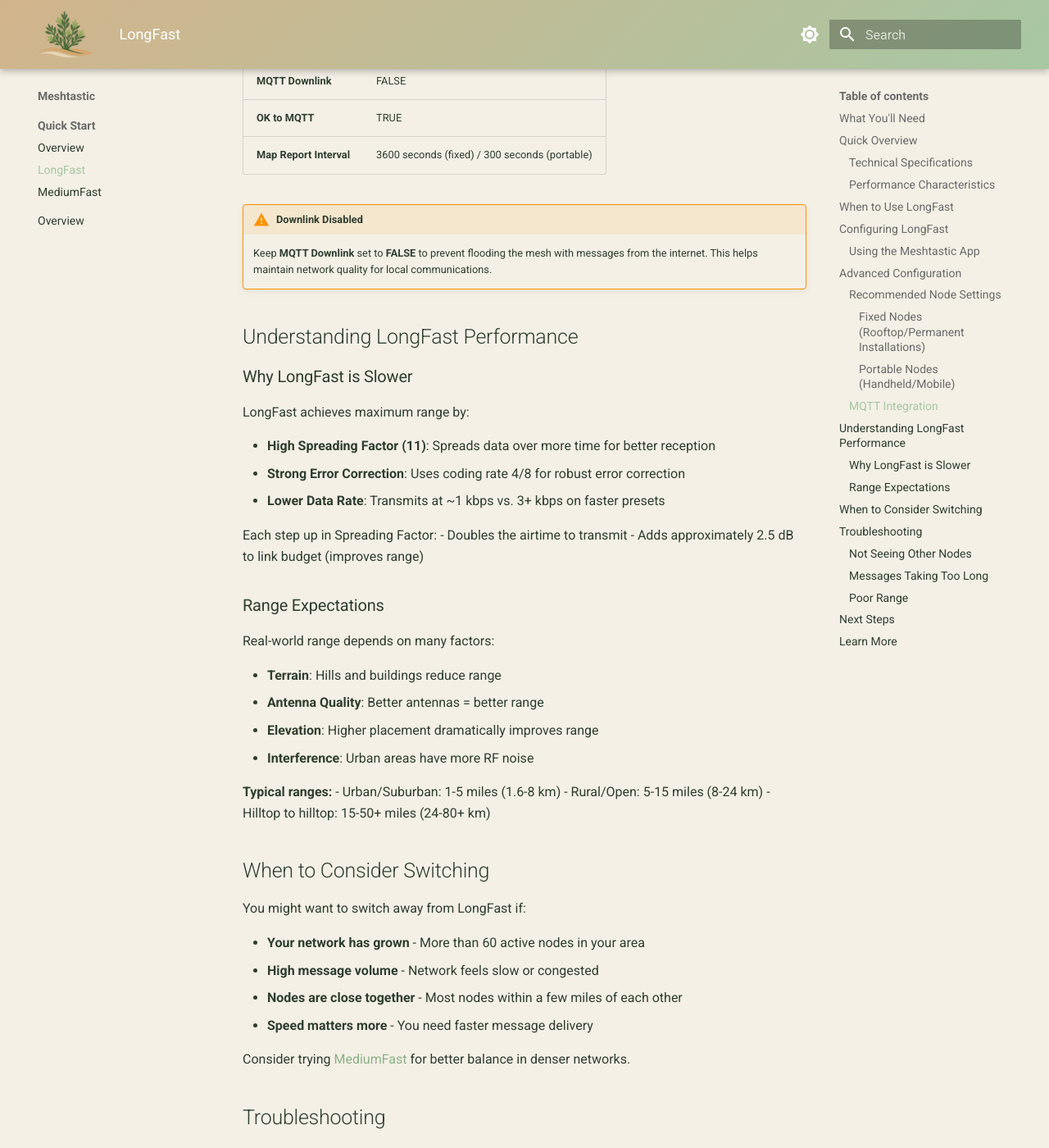
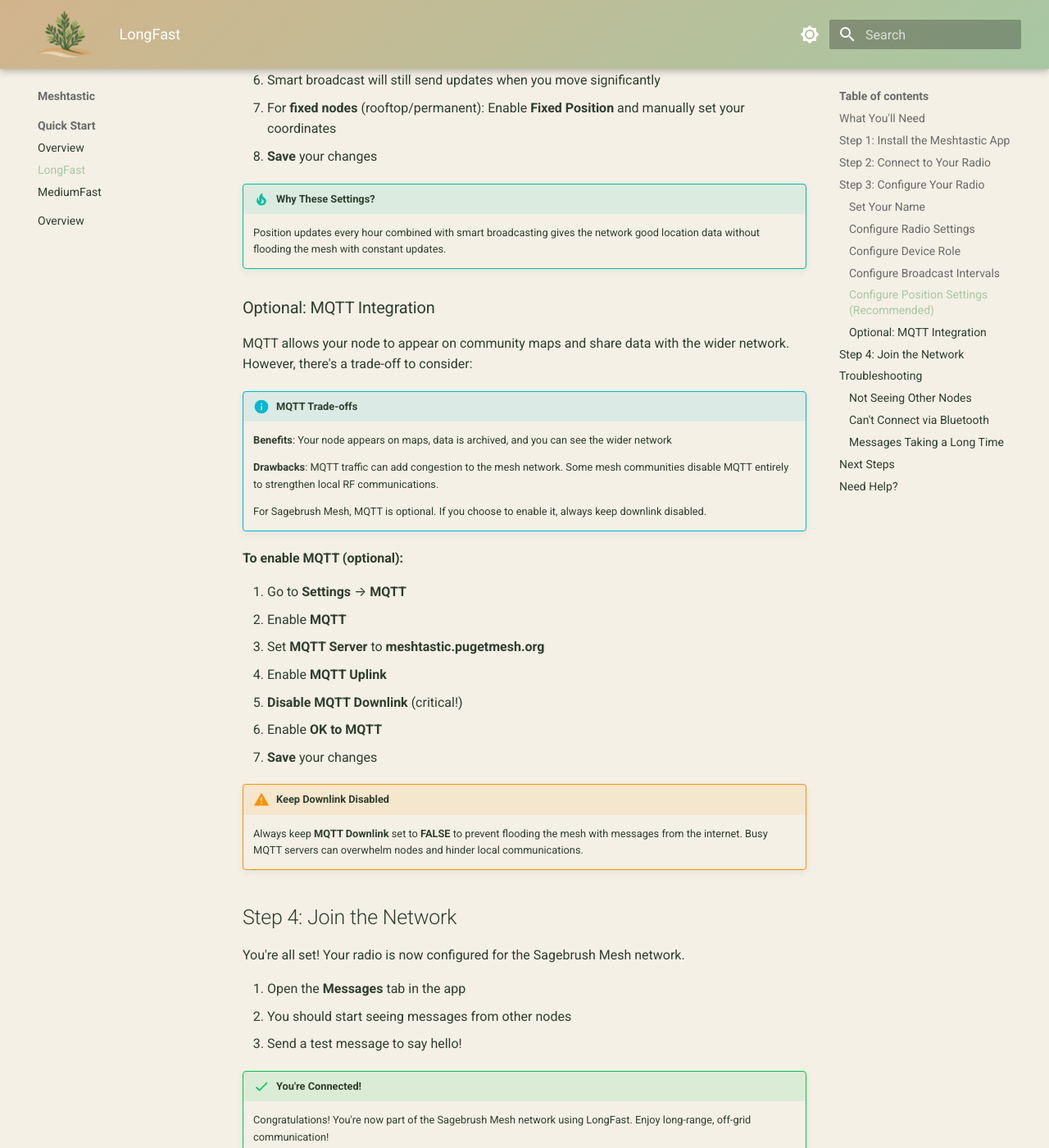
Before and after one commit to jtstockton/sagebrush-www, an MkDocs documentation site: the page built from docs/meshtastic/longfast.md, in a window 1280 px wide and 1400 px high, scrolled down 3486 px. Shown: the whole window at 82% size. Built offline with MkDocs 1.6.1 and Material for MkDocs 9.7.7, drawn with Linux system fonts in a browser that asks for light colours; some of the changed text lies outside the part shown.

Commit message:
Simplify LongFast and MediumFast guides to quick start format
- Restructured both pages to match MeshCore quick start style
- Removed complex technical explanations and performance comparisons
- Added step-by-step configuration instructions
- Corrected device role recommendations (CLIENT vs CLIENT_MUTE)
- Fixed terminology: "Max Hops" instead of "Hop Limit"
- Added broadcast interval best practices (node info: 3 hours, position: 1 hour)
- Enhanced MQTT section with trade-off explanations
- Clarified LongFast is used everywhere except Tri-Cities
- Clarified MediumFast is Tri-Cities only
- Based on official Meshtastic docs, PugetMesh, and Austin Mesh standards

🤖 Generated with [Claude Code](https://claude.com/claude-code)

Co-Authored-By: Claude Sonnet 4.5 <noreply@anthropic.com>

```diff
--- a/docs/meshtastic/longfast.md
+++ b/docs/meshtastic/longfast.md
@@ -1,9 +1,9 @@
-# LongFast Configuration
+# LongFast Quick Start
 
-Welcome to the LongFast preset guide! This is the **default** Meshtastic configuration, designed to provide maximum range right out of the box. If you're just getting started with Meshtastic, your device is likely already using this preset.
+Welcome to the LongFast preset guide! This is the **default configuration** for the Sagebrush Mesh network in most areas, designed to provide maximum range and reliable communication.
 
 !!! info "What is LongFast?"
-    LongFast is Meshtastic's default modem preset optimized for maximum range and reliability. It uses conservative radio settings that work well for small to medium-sized networks where range is more important than speed.
+    LongFast is Meshtastic's default modem preset optimized for maximum range. It's used across the Sagebrush Mesh network everywhere except the Tri-Cities area.
 
 ## What You'll Need
 
@@ -11,198 +11,182 @@ Welcome to the LongFast preset guide! This is the **default** Meshtastic configu
 - The Meshtastic app on your phone or computer
 - About 10 minutes to configure
 
-## Quick Overview
+## Step 1: Install the Meshtastic App
 
-### Technical Specifications
+Download the Meshtastic app for your device:
+
+=== "Android"
+    Download from the [Google Play Store](https://play.google.com/store/apps/details?id=com.geeksville.mesh){target="_blank"}
+
+=== "iOS"
+    Download from the [Apple App Store](https://apps.apple.com/us/app/meshtastic/id1586432531){target="_blank"}
+
+=== "Computer"
+    Use the web interface at [client.meshtastic.org](https://client.meshtastic.org/){target="_blank"}
+
+## Step 2: Connect to Your Radio
+
+1. **Enable Bluetooth** on your phone
+2. **Open the Meshtastic app**
+3. **Tap the connection icon** or go to the Bluetooth pairing screen
+4. **Select your radio** from the list of available devices
+5. **Wait for the connection** - you should see a "Connected" status
+
+!!! tip "Can't See Your Radio?"
+    - Make sure your radio is powered on
+    - Try turning Bluetooth off and on again
+    - Move your phone closer to the radio
+    - Check that no other device is already connected to it
+
+## Step 3: Configure Your Radio
+
+Now let's set up your radio to connect to the LongFast network.
+
+### Set Your Name
+
+1. Go to **Settings** in the app
+2. Find **Device** settings
+3. Enter your preferred name in the **Long Name** field (this is how others will see you)
+4. Set a short name in the **Short Name** field (4 characters, used on small displays)
+5. **Save** your changes
+
+### Configure Radio Settings
+
+To connect to the Sagebrush Mesh network using LongFast, use these settings:
 
 | Setting | Value |
 |---------|-------|
 | **Modem Preset** | LONG_FAST |
-| **Bandwidth** | 250 kHz |
-| **Spreading Factor** | 11 |
-| **Coding Rate** | 4/8 |
-| **Data Rate** | ~1 kbps |
-| **Link Budget** | ~153 dB |
+| **Frequency Slot** | 20 (906.875 MHz) |
+| **Region** | US |
 
-### Performance Characteristics
+!!! info "Why These Settings?"
+    These standardized settings ensure all devices on the network can communicate with each other. Using different settings means you won't be able to send or receive messages from the network.
 
-- **Range**: Maximum (5-15+ miles / 8-24+ km in ideal conditions)
-- **Message Speed**: Slower (~2-4 seconds per transmission)
-- **Airtime**: Higher (longer transmissions)
-- **Best For**: Rural areas, long-distance communication, smaller networks (<60 nodes)
+**To apply these settings:**
 
-!!! tip "Already Configured!"
-    If you haven't changed your settings, your Meshtastic device is already using LongFast by default - no configuration needed!
+1. Go to **Settings** → **Radio Configuration** (or **LoRa**)
+2. Set **Region** to **US**
+3. Set **Modem Preset** to **LONG_FAST**
+4. Set **Frequency Slot** to **20**
+5. **Save** your changes
 
-## When to Use LongFast
+### Configure Device Role
 
-Choose LongFast when:
-
-- **Maximum range is your priority** - You need to communicate over long distances
-- **Small to medium network** - Your mesh has fewer than 60 active nodes
-- **Rural deployments** - Nodes are spread far apart across open terrain
-- **Getting started** - It's the recommended default for new users
-- **Reliable connectivity** - You prefer stability over speed
-
-## Configuring LongFast
-
-### Using the Meshtastic App
-
-=== "Step 1: Open Settings"
-    1. Connect to your Meshtastic device
-    2. Tap the **Settings** icon
-    3. Select **Radio Configuration** (or **LoRa**)
-
-=== "Step 2: Select Preset"
-    1. Find **Modem Preset** in the radio settings
-    2. Select **LONG_FAST** from the dropdown
-    3. The app will automatically set:
-        - Bandwidth: 250 kHz
-        - Spreading Factor: 11
-        - Coding Rate: 4/8
-
-=== "Step 3: Set Frequency (Optional)"
-    **For Sagebrush Mesh / Puget Sound Area:**
-
-    Set your frequency slot to match your local network:
-
-    - **Frequency Slot**: 20
-    - **Actual Frequency**: 906.875 MHz
-
-    !!! info "Regional Standardization"
-        Different mesh communities may use different frequency slots. Check with your local mesh group for their recommended slot.
-
-=== "Step 4: Save & Restart"
-    1. Tap **Save** or **Apply**
-    2. Your device will restart with the new settings
-    3. Wait about 30 seconds for the reboot to complete
-
-!!! warning "Network Compatibility"
-    To communicate with others on a mesh network, **all devices must use identical settings** for Region and Modem Preset. Always verify your local mesh's configuration standards.
-
-## Advanced Configuration
-
-### Recommended Node Settings
-
-For optimal performance on the Sagebrush Mesh network, configure these additional settings:
-
-#### Fixed Nodes (Rooftop/Permanent Installations)
-
-| Setting | Recommended Value |
-|---------|------------------|
-| **Role** | CLIENT or CLIENT_MUTE |
-| **Hop Limit** | 3 |
-| **Node Info Broadcast** | 10800 seconds (3 hours) |
-| **Position Broadcast** | 18000 seconds (5 hours) |
-| **Fixed Position** | TRUE |
-| **GPS Mode** | ENABLED (or use Fixed Position) |
-
-#### Portable Nodes (Handheld/Mobile)
-
-| Setting | Recommended Value |
-|---------|------------------|
-| **Role** | CLIENT_MUTE (recommended) |
-| **Hop Limit** | 3 |
-| **Node Info Broadcast** | 1200-3600 seconds |
-| **Position Broadcast** | 1200-3600 seconds |
-| **Fixed Position** | FALSE |
-| **GPS Mode** | ENABLED |
-
-!!! tip "About Hop Limit"
-    A "hop" is one node relaying your message to another. **Hop Limit of 3** allows messages to travel through up to 3 intermediate nodes, covering many miles while minimizing network congestion. Use the lowest hop count that meets your needs.
-
-### MQTT Integration
-
-To see your node on community maps and share data with the wider network:
+Set your device role based on how you'll use it:
 
 | Setting | Value |
 |---------|-------|
-| **MQTT Enabled** | TRUE |
-| **MQTT Server** | meshtastic.pugetmesh.org |
-| **MQTT Uplink** | TRUE |
-| **MQTT Downlink** | FALSE |
-| **OK to MQTT** | TRUE |
-| **Map Report Interval** | 3600 seconds (fixed) / 300 seconds (portable) |
+| **Device Role** | CLIENT (recommended) |
+| **Max Hops** | 3 |
 
-!!! warning "Downlink Disabled"
-    Keep **MQTT Downlink** set to **FALSE** to prevent flooding the mesh with messages from the internet. This helps maintain network quality for local communications.
+**To apply these settings:**
 
-## Understanding LongFast Performance
+1. Go to **Settings** → **Device** → **Device Role**
+2. Select **CLIENT** (this allows your device to relay messages for others)
+3. Go to **Settings** → **Radio Configuration** → **LoRa** → **Max Hops**
+4. Set **Max Hops** to **3**
+5. **Save** your changes
 
-### Why LongFast is Slower
+!!! tip "About Device Roles"
+    **CLIENT** is the standard role that allows your device to send, receive, and relay messages for others, helping build the mesh network. If you want to reduce broadcasts from your node, consider using **CLIENT_MUTE**, but note that CLIENT_MUTE will NOT forward packets from others.
 
-LongFast achieves maximum range by:
+### Configure Broadcast Intervals
 
-- **High Spreading Factor (11)**: Spreads data over more time for better reception
-- **Strong Error Correction**: Uses coding rate 4/8 for robust error correction
-- **Lower Data Rate**: Transmits at ~1 kbps vs. 3+ kbps on faster presets
+Set how often your node announces itself to the network:
 
-Each step up in Spreading Factor:
-- Doubles the airtime to transmit
-- Adds approximately 2.5 dB to link budget (improves range)
+1. Go to **Settings** → **Device**
+2. Set **Node Info Broadcast Interval** to **10800 seconds** (3 hours)
+3. **Save** your changes
 
-### Range Expectations
+!!! tip "Why 3 Hours?"
+    Broadcasting node info every 3 hours keeps the mesh aware of your device without creating unnecessary traffic.
 
-Real-world range depends on many factors:
+### Configure Position Settings (Recommended)
 
-- **Terrain**: Hills and buildings reduce range
-- **Antenna Quality**: Better antennas = better range
-- **Elevation**: Higher placement dramatically improves range
-- **Interference**: Urban areas have more RF noise
+For best mesh network performance:
 
-**Typical ranges:**
-- Urban/Suburban: 1-5 miles (1.6-8 km)
-- Rural/Open: 5-15 miles (8-24 km)
-- Hilltop to hilltop: 15-50+ miles (24-80+ km)
+1. Go to **Settings** → **Position**
+2. Set **GPS Mode** to **ENABLED** (if your device has GPS)
+3. **Smart Broadcast** should be enabled (default) - this sends your position only when you've moved at least 100 meters
+4. Set **Broadcast Interval** to **3600 seconds** (1 hour)
+   - This balances map visibility with reduced network congestion
+   - Smart broadcast will still send updates when you move significantly
+5. For **fixed nodes** (rooftop/permanent): Enable **Fixed Position** and manually set your coordinates
+6. **Save** your changes
 
-## When to Consider Switching
+!!! tip "Why These Settings?"
+    Position updates every hour combined with smart broadcasting gives the network good location data without flooding the mesh with constant updates.
 
-You might want to switch away from LongFast if:
+### Optional: MQTT Integration
 
-- **Your network has grown** - More than 60 active nodes in your area
-- **High message volume** - Network feels slow or congested
-- **Nodes are close together** - Most nodes within a few miles of each other
-- **Speed matters more** - You need faster message delivery
+MQTT allows your node to appear on community maps and share data with the wider network. However, there's a trade-off to consider:
 
-Consider trying [MediumFast](mediumfast.md) for better balance in denser networks.
+!!! info "MQTT Trade-offs"
+    **Benefits**: Your node appears on maps, data is archived, and you can see the wider network
+
+    **Drawbacks**: MQTT traffic can add congestion to the mesh network. Some mesh communities disable MQTT entirely to strengthen local RF communications.
+
+    For Sagebrush Mesh, MQTT is optional. If you choose to enable it, always keep downlink disabled.
+
+**To enable MQTT (optional):**
+
+1. Go to **Settings** → **MQTT**
+2. Enable **MQTT**
+3. Set **MQTT Server** to **meshtastic.pugetmesh.org**
+4. Enable **MQTT Uplink**
+5. **Disable MQTT Downlink** (critical!)
+6. Enable **OK to MQTT**
+7. **Save** your changes
+
+!!! warning "Keep Downlink Disabled"
+    Always keep **MQTT Downlink** set to **FALSE** to prevent flooding the mesh with messages from the internet. Busy MQTT servers can overwhelm nodes and hinder local communications.
+
+## Step 4: Join the Network
+
+You're all set! Your radio is now configured for the Sagebrush Mesh network.
+
+1. Open the **Messages** tab in the app
+2. You should start seeing messages from other nodes
+3. Send a test message to say hello!
+
+!!! success "You're Connected!"
+    Congratulations! You're now part of the Sagebrush Mesh network using LongFast. Enjoy long-range, off-grid communication!
 
 ## Troubleshooting
 
 ### Not Seeing Other Nodes
 
 - Verify you're using **LONG_FAST** preset
-- Check your **frequency slot** matches local mesh (often slot 20 = 906.875 MHz)
-- Confirm **Region** is set correctly (US for United States)
-- Make sure others nearby are also using LongFast
+- Check your **frequency slot** is set to **20** (906.875 MHz)
+- Confirm **Region** is set to **US**
+- Make sure you're in range of other nodes using LongFast
+- Check that your antenna is properly connected
 
-### Messages Taking Too Long
+### Can't Connect via Bluetooth
+
+- Make sure Bluetooth is enabled on both devices
+- Forget and re-pair the device in your Bluetooth settings
+- Restart both your radio and phone
+- Try factory resetting the radio and start over
+
+### Messages Taking a Long Time
 
 - This is normal for LongFast - messages take 2-4 seconds to transmit
-- Consider [MediumFast](mediumfast.md) if speed is critical and nodes are close
-- Reduce hop limit to minimize retransmissions
-
-### Poor Range
-
-- Improve antenna placement (higher is better)
-- Upgrade to a better antenna
-- Check that your radio has adequate power
-- Verify no obstructions blocking line of sight
+- LongFast prioritizes range over speed
+- Make sure your max hops is set to 3 to avoid excessive retransmissions
 
 ## Next Steps
 
-- **Join the network** - Connect with your local Meshtastic community
 - **Optimize placement** - Get your antenna up high for best range
-- **Explore other presets** - Try [MediumFast](mediumfast.md) for comparison
-- **Join Discord** - Get help and share your experiences on our [Discord](../discord.md)
+- **Join the Discord** - Connect with the Sagebrush Mesh community at our [Discord](../discord.md)
+- **Explore the map** - See the network at [PugetMesh Map](https://meshtastic.pugetmesh.org/){target="_blank"}
+- **Add a fixed node** - Help extend the network in your area
 
-## Learn More
+## Need Help?
 
-Want to dive deeper into Meshtastic configuration? Check out these resources:
-
-- [Meshtastic Radio Settings](https://meshtastic.org/docs/overview/radio-settings/){target="_blank"}
-- [Why Your Mesh Should Switch from LongFast](https://meshtastic.org/blog/why-your-mesh-should-switch-from-longfast/){target="_blank"}
-- [PugetMesh Configuration Guide](https://pugetmesh.org/meshtastic/config/){target="_blank"}
+Join our [Discord community](../discord.md) - we're happy to help you get connected!
 
 ---
 
-*Sources: Configuration recommendations based on [PugetMesh standards](https://github.com/pugetmesh/pugetmesh.github.io/blob/main/docs/meshtastic/config.md){target="_blank"} and [Meshtastic documentation](https://meshtastic.org/docs/overview/radio-settings/){target="_blank"}.*
+*Configuration based on [PugetMesh standards](https://pugetmesh.org/meshtastic/config/){target="_blank"}*
```
Also changed, not shown: docs/meshtastic/mediumfast.md (+133 -201 lines).
